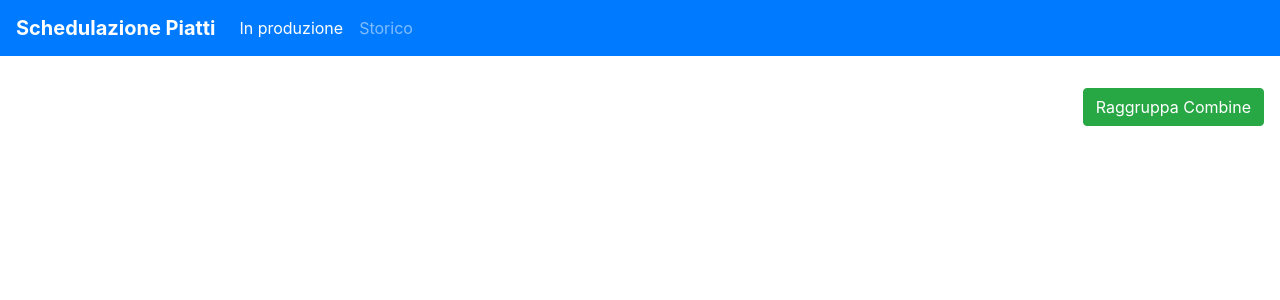
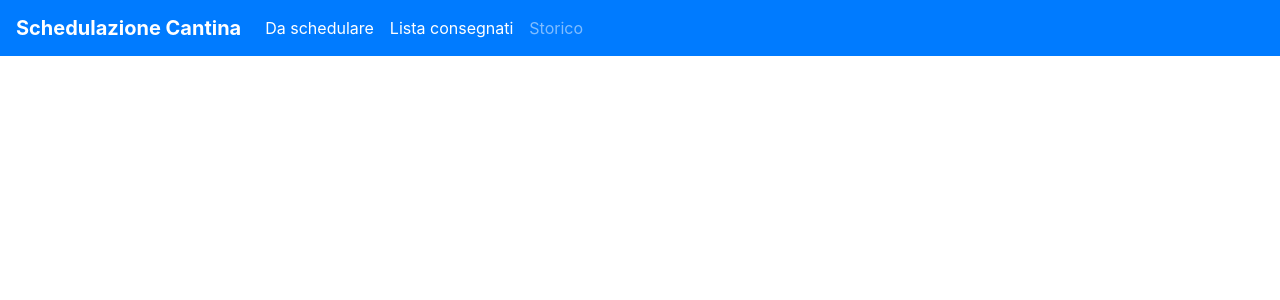
Before and after one commit to feder89/schedulazione_cantina, a PHP site: page / in a window 1280 px wide. Shown: the top 300 px of the page. Run offline with PHP 8.4, Linux system fonts and the light colour scheme; data that the repository does not hold is empty.

Commit message:
changed modality and added delivered method

```diff
--- a/ajax/aggiornaPiattiDaSchedulare.ajax.php
+++ b/ajax/aggiornaPiattiDaSchedulare.ajax.php
@@ -20,7 +20,7 @@
 				$tavolo = $p["tavolo"];
 				$indice = $p["indice"];
 				$piatto="'".$p["portata"]."'";
-				$query = 	"UPDATE programmazioneordini SET stato=2 , idprogrammazione=$id_prog
+				$query = 	"UPDATE programmazioneordini SET stato=3 , idprogrammazione=$id_prog
 							WHERE id=(
 							SELECT prog.id FROM (select * from programmazioneordini) AS prog
 							WHERE prog.tavolo=$tavolo
--- a/ajax/ottieni_tavoli_da_schedulare.ajax.php
+++ b/ajax/ottieni_tavoli_da_schedulare.ajax.php
@@ -2,7 +2,7 @@
   require_once '../include/core.inc.php';
   $link = connectToDb();
   $query="SELECT DISTINCT tavolo, indice FROM programmazioneordini
-          WHERE stato=1 and categoria IN ('pane e coperto','bevanda')
+          WHERE stato=2 and categoria IN ('pane e coperto','bevanda')
           GROUP BY tavolo, indice";
   $tavoli= array();
   if ($result = mysqli_query($link, $query)) {
--- a/index.php
+++ b/index.php
@@ -23,17 +23,17 @@
   <body>
   <div id="topheader">
     <nav class="navbar navbar-expand-lg navbar-dark bg-primary">
-      <a class="navbar-brand" href="#"><strong>Schedulazione Piatti</strong></a>
+      <a class="navbar-brand" href="#"><strong>Schedulazione Cantina</strong></a>
       <button class="navbar-toggler" type="button" data-toggle="collapse" data-target="#navbarNavDropdown" aria-controls="navbarNavDropdown" aria-expanded="false" aria-label="Toggle navigation">
         <span class="navbar-toggler-icon"></span>
       </button>
       <div class="collapse navbar-collapse" id="navbarNavDropdown">
         <ul class="navbar-nav" style="cursor: pointer;">
-          <!-- <li class="nav-item active">
+          <li class="nav-item active">
             <a class="nav-item nav-link" id="nav-sched" onClick="navSchedulation();">Da schedulare <span class="sr-only">(current)</span></a>
-          </li> -->
+          </li>
           <li class="nav-item active">
-            <a class="nav-item nav-link" id="nav-prod" onClick="navProduction();">In produzione <span class="sr-only">(current)</span></a>
+            <a class="nav-item nav-link" id="nav-prod" onClick="navProduction();">Lista consegnati</a>
           </li>
           <li class="nav-item">
             <a class="nav-item nav-link" id="nav-history" onClick="navHistory();">Storico</a>
@@ -42,31 +42,31 @@
       </div>
     </nav>
   </div>
-  <div class="container-fluid" id="div-sched" style="display: none;">
+  <div class="container-fluid" id="div-sched">
     <div class="row text-center">
       <div class="col text-justify mt-3">
         <div class="row text-center" id="lista-tavoli">
         </div>
       </div>
-      <div class="col-lg-2 mt-3">
-        <select class="custom-select" id="table-multiselect" multiple>
-        </select>
-        <button type="button" class="btn btn-success mt-3" id="btn-schedula-tavoli">Schedula Tavoli</button>
+    </div>
+  </div>
+  <div class="container-fluid" id="div-prog" style="display: none;">
+    <div class="row text-center">
+    <div class="row text-center">
+      <div class="col text-justify mt-3">
+         <table class="table table-sm table-striped" id="delivered-table">
+          <thead>
+            <tr>
+              <th scope="col">Portata</th>
+              <th scope="col">Quantità</th>
+            </tr>
+          </thead>
+          <tbody>
+
+          </tbody>
+        </table>
       </div>
     </div>
-  </div>
-  <div class="container-fluid" id="div-prog">
-    <div class="row text-center">
-      <div class="col text-justify mt-3">
-        <div class="row text-center" id="lista-tavoli-produzione">
-        </div>
-      </div>
-      <div class="col-lg-2 mt-3" >
-        <div class="row text-center" id="lista-tavoli-produzione">
-          <div class="col text-justify" id="combine-multi"></div>
-        </div>
-        <button type="button" class="btn btn-success mt-3" id="btn-group-combine">Raggruppa Combine</button>
-      </div>
     </div>
   </div>
   <div class="container-fluid" id="div-history" style="display: none;">
@@ -122,26 +122,6 @@
   </div>
 </div>
 
-<!-- Modal produzione-->
-<div class="modal fade bd-example-modal-xl" id="modalTavoloProduzione" tabindex="-1" role="dialog" aria-labelledby="exampleModalCenterTitle" aria-hidden="true">
-  <div class="modal-dialog modal-dialog-centered modal-xl modal-dialog-scrollable">
-    <div class="modal-content ">
-      <div class="modal-header">
-        <h5 class="modal-title" id="exampleModalCenterTitle">Quali portate sono state consegnate? </h5>
-        <button type="button" class="close" data-dismiss="modal" aria-label="Close">
-          <span aria-hidden="true">&times;</span>
-        </button>
-      </div>
-      <div class="modal-body" id="modal-prod-div">
-
-      </div>
-      <div class="modal-footer">
-        <button type="button" class="btn btn-secondary" data-dismiss="modal">Chiudi</button>
-        <button type="button" class="btn btn-primary" id="btn-produci-tavolo">Salva</button>
-      </div>
-    </div>
-  </div>
-</div>
   <div role="alert" aria-live="assertive" aria-atomic="true" class="toast" data-autohide="true" data-delay="3000">
     <div class="toast-header">
       <strong class="mr-auto">Completato</strong>
--- a/js/apri_modal_tavolo_indice.js
+++ b/js/apri_modal_tavolo_indice.js
@@ -3,21 +3,16 @@ var indice;
 var waiting=0;
 $(document).ready(function(){
 	loadTablesToSchedule();
-	loadTablesInProduction();
+	//loadTablesInProduction();
 
 	setInterval(loadTablesToSchedule, 5000);
-    setInterval(loadTablesInProduction, 5000);
+    //setInterval(loadTablesInProduction, 5000);
 	$('#lista-tavoli').on('click', '.schedula', function(){
 		tavolo = $(this).data('tavolo');
 		indice = $(this).data('indice');
 		openModal(tavolo, indice);
 	});
-	$('#lista-tavoli-produzione').on('click', '.produci', function(){
-		tavolo = $(this).data('tavolo');
-		indice = $(this).data('indice');
-		var idprog = $(this).data('idprg');
-		openModalProduci(idprog);
-	});
+
 });
 
 var tavoliSchedulati = new Array();
@@ -93,35 +88,6 @@ function showPortateInModal(portate){
     });
 }
 
-function showPortateInModalProduzione(portate){
-	$('#modal-prod-div').empty();
-	var arrays = _.groupBy(portate, 'filter');
-	$.each(arrays, function(index, arr) {
-	//$('#modal-gest-table').append('<tr><td><input type="checkbox"/></td><td>'+value['nome_portata']+'</td></tr>');
-		$('#modal-prod-div').append('<h4>Tavolo '+index+'</h4>');
-		var text='<table class="table table-sm table-striped" >'
-          +'<thead><tr><th scope="col">Select</th>'
-          				+'<th scope="col">Portata</th>'
-          				+'<th scope="col">Quantità</th>'
-          				+'</tr></thead><tbody>';
-
-		$.each(arr, function(i, value){
-			text+='<tr><td><input type="checkbox"/></td><td>'
-					+ value.portata
-					+'</td>'
-					+'<td class="d-none">'+value.tavolo+'</td>'
-					+'<td class="d-none">'+value.indice+'</td>'
-					+'<td class="d-none">'+value.idprg+'</td>'
-					+'<td data-quant="'+value.nr+'"><select class="custom-select custom-select-sm" id="quant-portata-prod">'
-					+generateSelectOptions(value.nr)
-					+'</select></td>'
-					+'</tr>';
-		});
-
-
-    	$('#modal-prod-div').append(text+'</tbody></table>');
-    });
-}
 
 
 function generateSelectOptions(index){
@@ -254,6 +220,7 @@ function navProduction(){
 	divSched.style.display = "none";
 	divProg.style.display = "block";
 	divHistory.style.display = "none";
+	loadDelivered();
 };
 
 function navHistory(){
@@ -264,6 +231,32 @@ function navHistory(){
 	divProg.style.display = "none";
 	divHistory.style.display = "block";
 	loadHistoryProducted();
+};
+
+function loadDelivered(){
+	$('#delivered-table tbody').empty();
+	$.ajax({
+        type: 'GET',
+        url: "ajax/ottieni_piatti_evasi.ajax.php",
+        dataType: "json",
+        timeout: 20000,
+        beforeSend: function(){
+        },
+
+        success: function(result){
+        	$.each(result, function(i, value){
+				var text='<tr>'
+					+'<td>'+value.portata+'</td>'
+					+'<td>'+value.quantita+'</td>'
+					+'</tr>';
+					$('#delivered-table  tbody').append(text);
+			});
+
+        },
+        error: function() {
+			alert('Errore nella ricezione del dato');
+		}
+    });
 };
 
 function loadHistoryProducted(){
```
Also changed, not shown: ajax/ottieni_piatti_consegati.ajax.php (added, +21 -0 lines).
